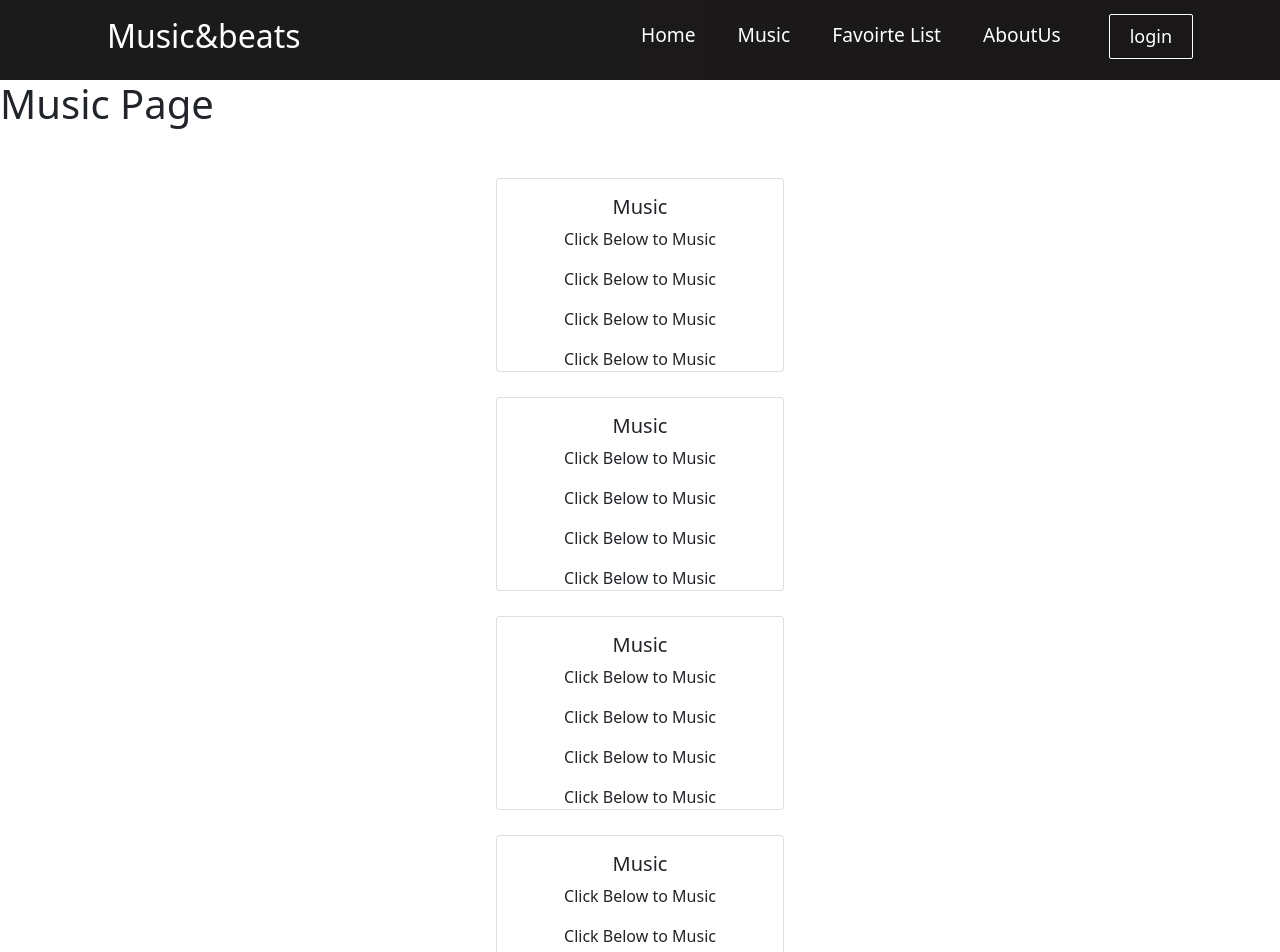
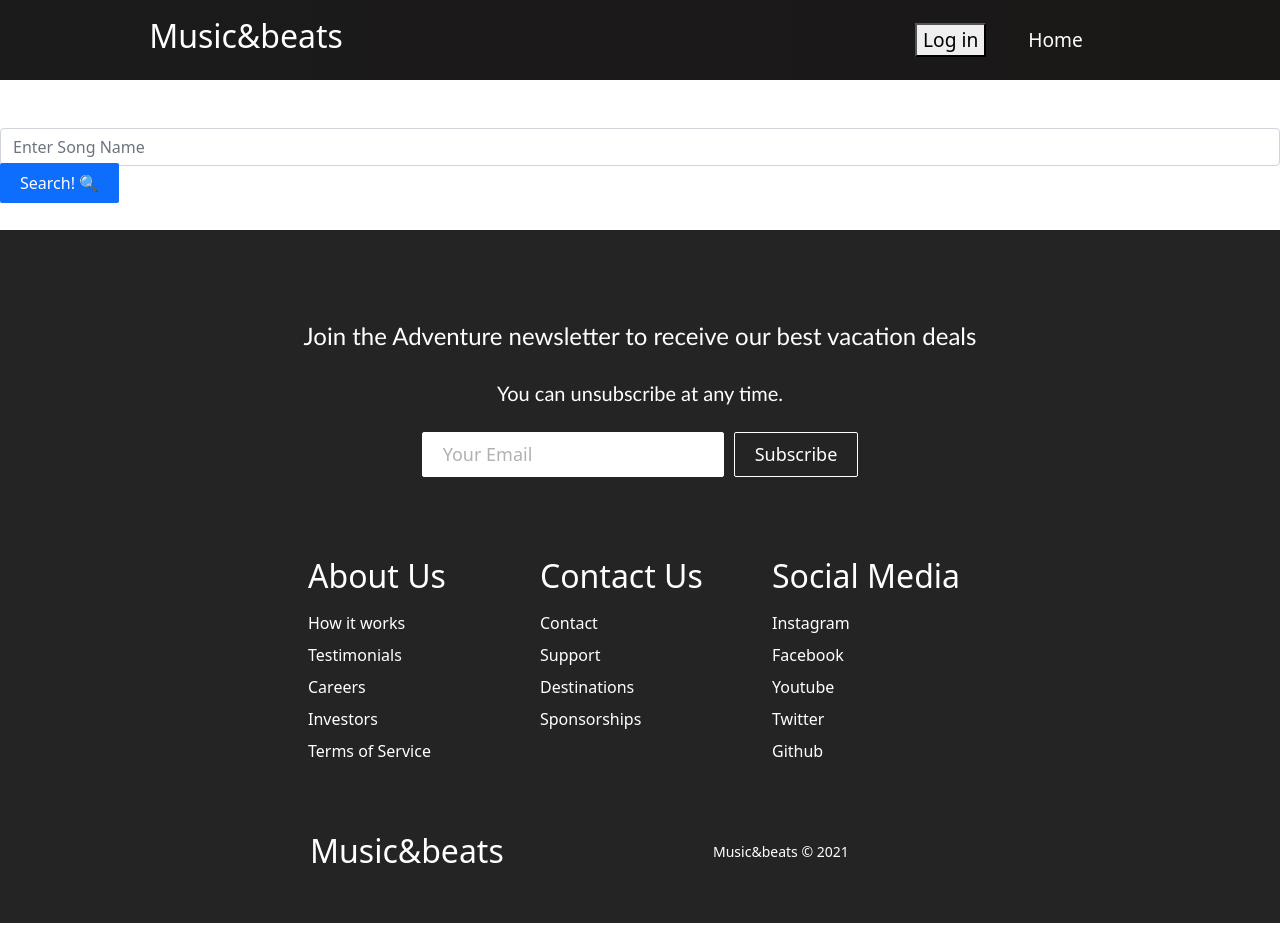
Before and after one commit to coding-beats/Frontend, a React (Create React App) app: page /Music in a window 1280 px wide. Shown: the top 952 px of the page. After the commit the page ends 923 px from the top, so only its background shows below. Built offline with nearby package versions, Linux system fonts and the light colour scheme.

Commit message:
log in page and search for song

```diff
--- a/src/App.js
+++ b/src/App.js
@@ -7,7 +7,6 @@ import FavoirteList from './component/Pages/FavoirteList';
 import Footer from './Footer';
 import {BrowserRouter as Router, Switch, Route} from "react-router-dom";
 import { withAuth0 } from '@auth0/auth0-react';
-import SignUp from './component/Pages/SignUp';
 
 
 class App extends React.Component {
@@ -18,14 +17,13 @@ class App extends React.Component {
         <Router>
             <Header />
             <Switch>
-              {/* <Route exact path="/">
-              {this.props.auth0.isAuthenticated ? <BestMusics /> : <Home /> }
-              </Route> */}
+              <Route exact path="/">
+              {this.props.auth0.isAuthenticated ? <Music /> : <Home /> }
+              </Route>
                <Route path='/' exact component={Home} />
               <Route path='/Music' component={Music}/>
               <Route path='/FavoirteList' component={FavoirteList}/>
               <Route path='/AboutUs' component={AboutUs}/>
-              <Route path='/sign-up' component={SignUp}/>
             </Switch>
             <Footer />
         </Router>
--- a/src/Header.css
+++ b/src/Header.css
@@ -24,7 +24,7 @@ a:hover{
   justify-content: center;
   align-items: center;
   height: 80px;
-  max-width: 1500px;
+  max-width: 1700px;
 }
 
 .navbar-logo {
@@ -64,7 +64,7 @@ a:hover{
   display: flex;
   align-items: center;
   text-decoration: none;
-  padding: 0.5rem 1rem;
+  padding: 0.3rem 1rem;
   height: 100%;
 }
 
--- a/src/Header.js
+++ b/src/Header.js
@@ -3,7 +3,9 @@ import "bootstrap/dist/css/bootstrap.min.css";
 import { Button } from "./Button";
 import { Link } from "react-router-dom";
 import "./Header.css";
-import { withAuth0 } from "@auth0/auth0-react";
+import LoginButton from './component/LoginButton';
+import LogoutButton from './component/LogoutButton';
+import { useAuth0 } from "@auth0/auth0-react";
 
 function Header() {
   const [click, setClick] = useState(false);
@@ -25,8 +27,14 @@ function Header() {
   }, []);
 
   window.addEventListener("resize", showButton);
+  const { user, isAuthenticated, isLoading } = useAuth0();
+
+  console.log(isAuthenticated)
 
   return (
+
+    <>
+      {!isAuthenticated &&
         <>
           <nav className="navbar">
             <div className="navbar-container">
@@ -38,6 +46,38 @@ function Header() {
                 <i className={click ? "fas fa-times" : "fas fa-bars"} />
               </div>
               <ul className={click ? "nav-menu active" : "nav-menu"}>
+                <li className="nav-item">
+                  <Link className="nav-links">
+                    <LoginButton id="login" onClick={closeMobileMenu}/>
+                  </Link>
+                </li>
+                <li className="nav-item">
+                  <Link to="/" className="nav-links" onClick={closeMobileMenu}>
+                    Home
+                  </Link>
+                </li>
+              </ul>
+            </div>
+          </nav>
+        </>
+      }
+      {isAuthenticated &&
+        <>
+          <nav className="navbar">
+            <div className="navbar-container">
+              <Link to="/" className="navbar-logo" onClick={closeMobileMenu}>
+                Music&beats
+                <i class="fab fa-typo3" />
+              </Link>
+              <div className="menu-icon" onClick={handleClick}>
+                <i className={click ? "fas fa-times" : "fas fa-bars"} />
+              </div>
+              <ul className={click ? "nav-menu active" : "nav-menu"}>
+                <li className="nav-item">
+                  <Link className="nav-links" >
+                    <LogoutButton id="logout" onClick={closeMobileMenu}/>
+                  </Link>
+                </li>
                 <li className="nav-item">
                   <Link to="/" className="nav-links" onClick={closeMobileMenu}>
                     Home
@@ -66,21 +106,14 @@ function Header() {
                     AboutUs
                   </Link>
                 </li>
-            <li>
-              <Link
-                to="/sign-up"
-                className="nav-links-mobile"
-                onClick={closeMobileMenu}
-              >
-                Sign Up
-              </Link>
-            </li>
               </ul>
-          {button && <Button buttonStyle="btn--outline">login</Button>}
             </div>
           </nav>
+        </>
+      }
+      {button && <Button buttonStyle="btn--outline">login</Button>}
     </>
   );
 }
 
-export default withAuth0(Header);
+export default Header;
--- a/src/component/Pages/Music.js
+++ b/src/component/Pages/Music.js
@@ -1,48 +1,85 @@
 import React from "react";
 import { Card } from "react-bootstrap";
-
+import axios from "axios";
+import Form from 'react-bootstrap/Form'
+import Button from 'react-bootstrap/Button'
+import SongExplorer from '../SongExplorer'
 
 class Music extends React.Component {
+
+  constructor(props) {
+    super(props);
+    this.state = {
+      songResult: {},
+      searchQuery: '',
+      showSongInfo: false,
+      showError: false
+    }
+  }
+
+  getSongFun = async (event) => {
+    event.preventDefault();
+    try {
+      await this.setState({
+        searchQuery: event.target.song.value
+      })
+
+      let reqUrl = `http://localhost:3001/getMusicList?song=${this.state.searchQuery}`;
+
+      let sResult = await axios.get(reqUrl);
+      console.log(sResult.data);
+      this.setState({
+        songResult: sResult.data,
+        showSongInfo: true
+      })
+    }
+    catch {
+      this.setState({
+        showError: true,
+        showSongInfo: false
+      })
+    }
+  }
+
   render() {
     return (
       <div>
-        <h1>Music Page</h1>
-        <Card style={{ width: "18rem", marginBottom: '25px', marginTop: '50px' }}>
-          <Card.Body>
-            <Card.Title>Music</Card.Title>
-            <Card.Text>Click Below to Music</Card.Text>
-          </Card.Body>
-          <Card.Text>Click Below to Music</Card.Text>
-          <Card.Text>Click Below to Music</Card.Text>
-          <Card.Text>Click Below to Music</Card.Text>
-        </Card>
-        <Card style={{ width: "18rem", marginBottom: '25px' }}>
-          <Card.Body>
-            <Card.Title>Music</Card.Title>
-            <Card.Text>Click Below to Music</Card.Text>
-          </Card.Body>
-          <Card.Text>Click Below to Music</Card.Text>
-          <Card.Text>Click Below to Music</Card.Text>
-          <Card.Text>Click Below to Music</Card.Text>
-        </Card>
-        <Card style={{ width: "18rem", marginBottom: '25px' }}>
-          <Card.Body>
-            <Card.Title>Music</Card.Title>
-            <Card.Text>Click Below to Music</Card.Text>
-          </Card.Body>
-          <Card.Text>Click Below to Music</Card.Text>
-          <Card.Text>Click Below to Music</Card.Text>
-          <Card.Text>Click Below to Music</Card.Text>
-        </Card>
-        <Card style={{ width: "18rem", marginBottom: '25px' }}>
-          <Card.Body>
-            <Card.Title>Music</Card.Title>
-            <Card.Text>Click Below to Music</Card.Text>
-          </Card.Body>
-          <Card.Text>Click Below to Music</Card.Text>
-          <Card.Text>Click Below to Music</Card.Text>
-          <Card.Text>Click Below to Music</Card.Text>
-        </Card>
+
+        <br />
+        <Form onSubmit={this.getSongFun}>
+          <Form.Group className="mb-3" controlId="formBasicEmail">
+            <Form.Control type="text" name='song' placeholder="Enter Song Name" />
+          </Form.Group>
+          <Button variant="primary" type="submit">
+            Search! 🔍
+          </Button>
+        </Form>
+        <br />
+
+        {this.state.showSongInfo &&
+          <div>
+            <Card style={{ width: '30rem' }}>
+              <Card.Body>
+                <Card.Title>song info</Card.Title>
+                <Card.Text>
+                {this.state.songResult.map(info => {
+                    return (
+                      <SongExplorer songResult={info} />
+                    )
+                  })}
+                </Card.Text>
+              </Card.Body>
+            </Card>
+          </div>
+        }
+
+        {this.state.showError &&
+          <div>
+            <p>Error 404 page not found </p>
+            <img src="https://miro.medium.com/max/800/1*hFwwQAW45673VGKrMPE2qQ.png" alt="404 Error" />
+          </div>
+        }
+
       </div>
     );
   }
--- a/src/component/Pages/SignUp.js
+++ /dev/null
@@ -1,23 +0,0 @@
-import React, { Component } from 'react'
-// import LoginButton from './component/LoginButton';
-// import LogoutButton from './component/LoginButton';
-// import { Button } from "react-bootstrap";
-
-class SignUp extends Component {
-    render() {
-        return (<div>
-                <h1>Please Login</h1>
-                {/* <Button.Brand>My Favorite Books</Button.Brand>
-                {!this.props.auth0.isAuthenticated} {<LoginButton id="login" />}
-                {this.props.auth0.isAuthenticated}{" "}
-                {
-
-                <LogoutButton id="logout" />
-                } */}
-
-            </div>
-        )
-    }
-}
-
-export default SignUp
--- /dev/null
+++ b/src/component/SongExplorer.js
@@ -0,0 +1,13 @@
+import React, { Component } from "react";
+import SongExplorerRender from "./SongExplorerRender"
+
+class SongExplorer extends Component {
+    render() {
+        return (
+            <div>
+                <SongExplorerRender title={this.props.songResult.title} artist={this.props.songResult.artist} songURL={this.props.songResult.songURL}/>
+            </div>
+        )
+    }
+}
+export default SongExplorer
--- /dev/null
+++ b/src/component/SongExplorerRender.js
@@ -0,0 +1,26 @@
+import React, { Component } from "react";
+import Card from 'react-bootstrap/Card'
+import Button from 'react-bootstrap/Button'
+import 'bootstrap/dist/css/bootstrap.min.css';
+
+class SongExplorerRender extends Component {
+    render() {
+        return (
+            <div>
+                <Card style={{ width: '100%' }}>
+                    <Card.Body>
+                        <Card.Title>Song info</Card.Title>
+                        <Card.Text>
+                            <p>Title: {this.props.title}</p>
+                            <p>Artist: {this.props.artist}</p>
+                            <Button variant="primary" type="submit" href={this.props.songURL}>
+                                Click To Listen ♬
+                            </Button>
+                        </Card.Text>
+                    </Card.Body>
+                </Card>
+            </div>
+        )
+    }
+}
+export default SongExplorerRender
```
Lines whose indentation alone changed are shown as unchanged.
